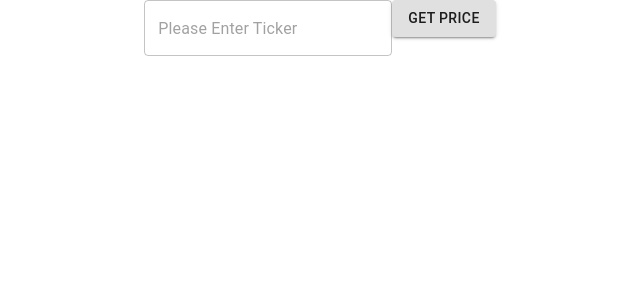
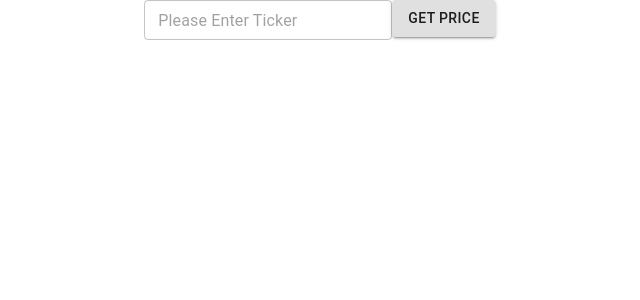
Before and after one commit to andreiskandar/take-home, a React (Create React App) app in the folder frontend/: page / in a window 1280 px wide. Shown: the top 300 px of the page, without its empty margins (320-960 px from the left). Built offline with nearby package versions, Linux system fonts and the light colour scheme.

Commit message:
refactor code

```diff
--- a/frontend/src/App.tsx
+++ b/frontend/src/App.tsx
@@ -1,100 +1,34 @@
-import { useState } from 'react';
-import axios from 'axios';
-import {
-  TextField,
-  Button,
-  Container,
-  TableContainer,
-  TableHead,
-  TableRow,
-  TableCell,
-  TableBody,
-  Table,
-  Paper
-} from '@material-ui/core';
-import { useForm } from 'react-hook-form';
+import { useState, ReactElement } from 'react';
+import { Container } from '@material-ui/core';
 import './App.css';
+
 import Price from './components/Price';
+import Error from './components/Error';
+import PriceTable from './components/PriceTable';
+import InputForm from './components/InputForm';
+
 import { IErrorProps } from './interface/IErrorProps';
-import Error from './components/Error';
 
 function App() {
-  const { handleSubmit, register, resetField } = useForm();
-  const [prices, setPrices] = useState({});
+  const [pricesData, setPricesData] = useState<object>({});
   const [error, setError] = useState<IErrorProps>({
     error: false,
     message: ''
   });
 
-  const onSubmit = (data: any) => {
-    const { ticker } = data;
-    let errorMessage = '';
-    if (ticker) {
-      // api call to the backend
-      const res = axios
-        .get(`/api/coin/${ticker}/`)
-        .then(({ data }) => {
-          if (data.error) {
-            errorMessage = data.error;
-            setError({ error: true, message: errorMessage });
-            return;
-          }
-
-          const { market_data, name } = data;
-          const { current_price } = market_data;
-          setPrices(current_price);
-
-          reset();
-        })
-        .catch((e) => {
-          errorMessage = 'Something is wrong. Please contact administrator';
-          setError({ error: true, message: errorMessage });
-        });
-    } else {
-      setError({ error: true, message: 'Please enter ticker!' });
-    }
-  };
-
-  const reset = (): void => {
-    resetField('ticker');
-    setError({ error: false, message: '' });
-  };
-
-  const renderPrices = () => {
-    return Object.entries(prices).map(([currency, price]) => (
+  const renderPrices = (): ReactElement[] => {
+    return Object.entries(pricesData).map(([currency, price]) => (
       <Price key={currency} currency={currency} price={price} />
     ));
   };
 
   return (
     <Container className="App" fixed>
-      <form onSubmit={handleSubmit(onSubmit)}>
-        <TextField
-          id="ticker"
-          variant="outlined"
-          {...register('ticker')}
-          placeholder="Please Enter Ticker"
-        />
-        <Button type="submit" variant="contained">
-          Get Price
-        </Button>
-      </form>
+      <InputForm setPricesData={setPricesData} setError={setError} />
       {error.error ? (
         <Error error={error.error} message={error.message} />
       ) : (
-        Object.values(prices).length > 0 && (
-          <TableContainer component={Paper}>
-            <Table>
-              <TableHead>
-                <TableRow>
-                  <TableCell>Currency</TableCell>
-                  <TableCell>Price</TableCell>
-                </TableRow>
-              </TableHead>
-              <TableBody>{renderPrices()}</TableBody>
-            </Table>
-          </TableContainer>
-        )
+        Object.values(pricesData).length > 0 && <PriceTable renderPrices={renderPrices} />
       )}
     </Container>
   );
```
